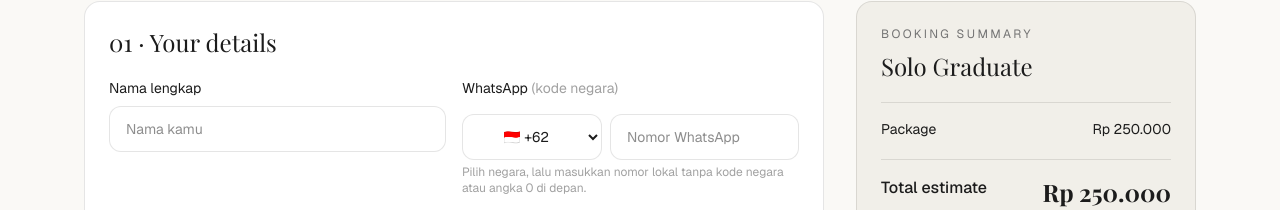
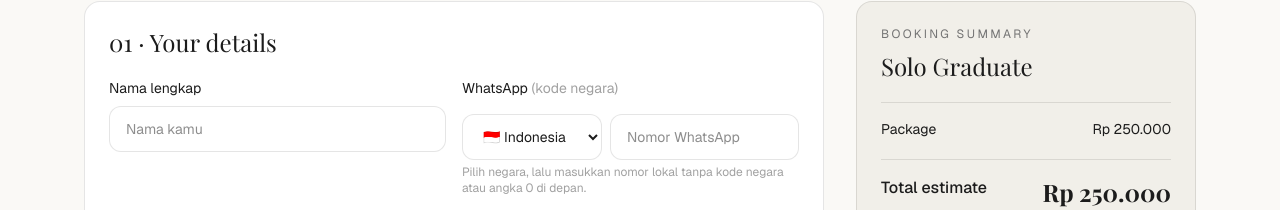
Before and after one commit to abazic/Pilihin-App, a Next.js app: page /booking in a window 1280 px wide. Shown: the part 372-582 px from the top of the page. Built offline with nearby package versions, Linux system fonts and the light colour scheme; a web font is replaced by a local one.

Commit message:
Show country names in WhatsApp dropdown options

```diff
--- a/app/booking/page.tsx
+++ b/app/booking/page.tsx
@@ -165,7 +165,7 @@ export default function BookingPage() {
                           'South Korea': '🇰🇷', China: '🇨🇳', Germany: '🇩🇪',
                           France: '🇫🇷', Netherlands: '🇳🇱', Italy: '🇮🇹',
                           Spain: '🇪🇸', Brazil: '🇧🇷', 'South Africa': '🇿🇦',
-                        } as Record<string, string>)[country.name]} {country.code}</option>
+                        } as Record<string, string>)[country.name]} {country.name} ({country.code})</option>
                       ))}
                     </select>
                     <input
```
